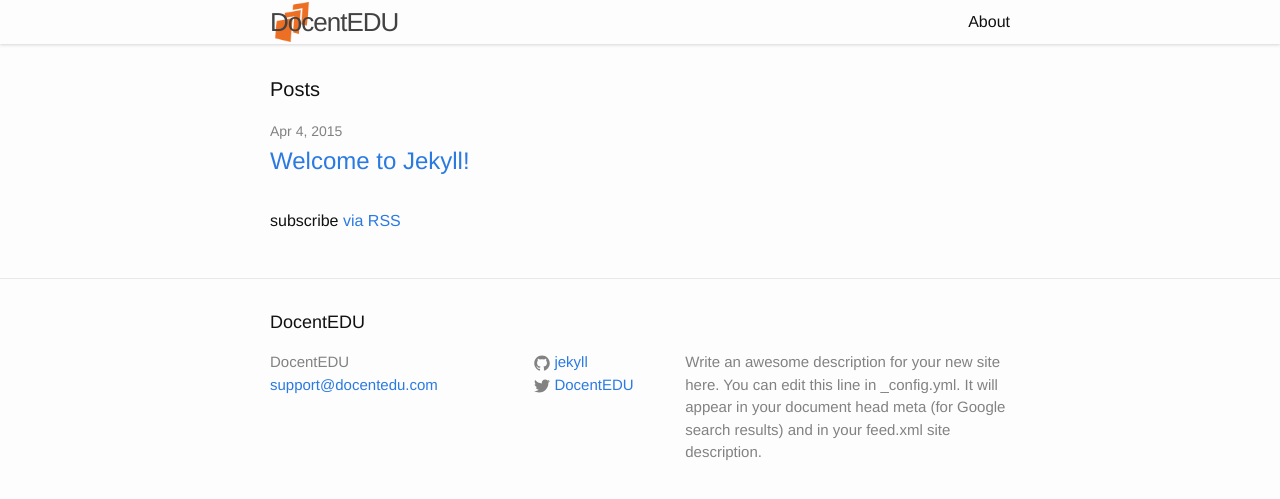
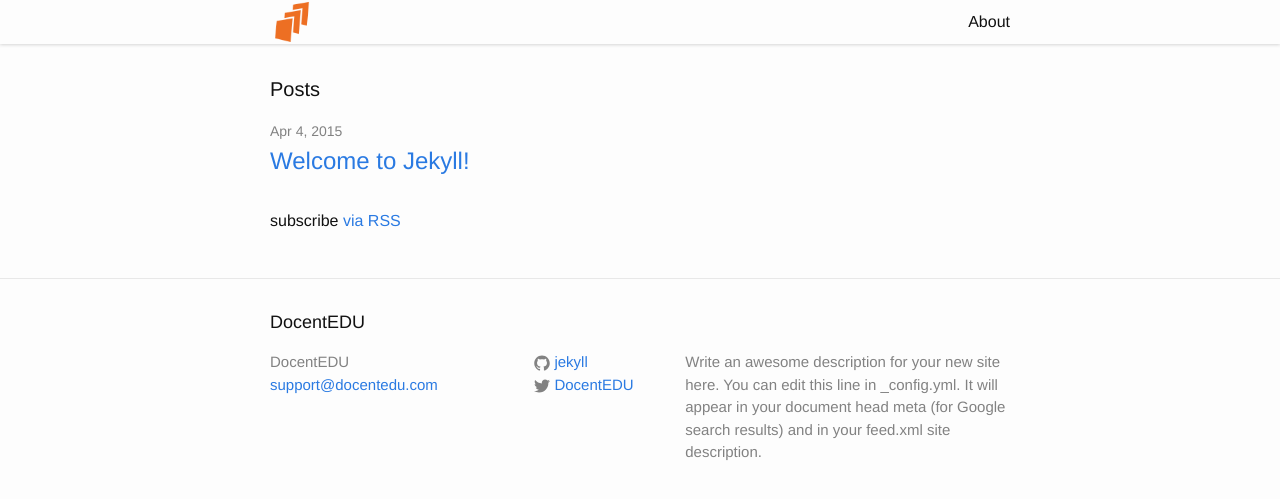
Before and after one commit to DocentEDU/jekyll-website, a Jekyll site: the page built from index.html, in a window 1280 px wide. Shown: the top 499 px of the page. Built offline with Jekyll 4.4.1, drawn with Linux system fonts in a browser that asks for light colours.

Commit message:
Update _layout.scss

```diff
--- a/_sass/_layout.scss
+++ b/_sass/_layout.scss
@@ -18,7 +18,9 @@
     background-image: url('../images/logo.png');
     background-size: 44px 44px;
     background-repeat: no-repeat;
-    color: transparent;
+    text-indent: 100%;
+    white-space: nowrap;
+    overflow: hidden;
 
     &,
     &:visited {
```
